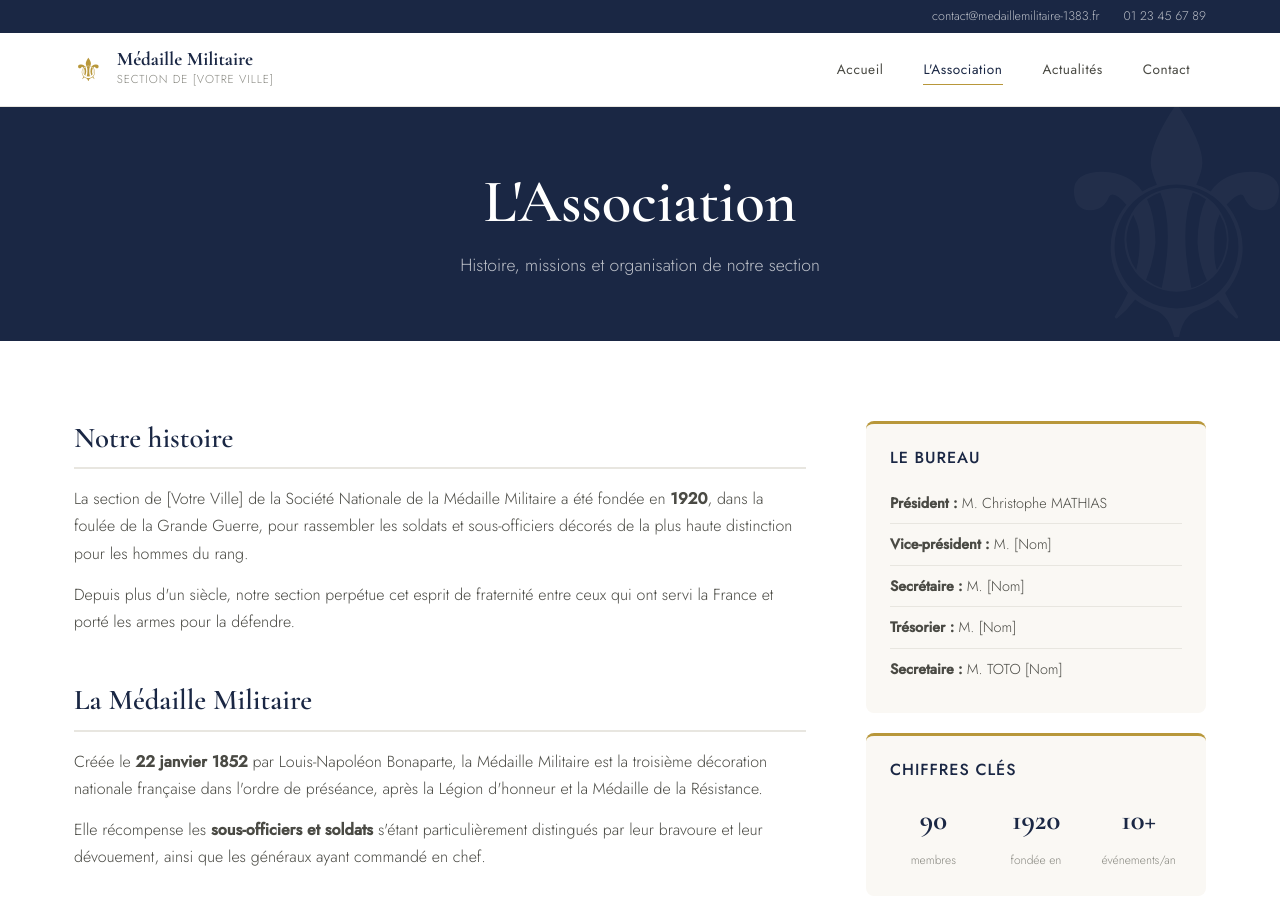
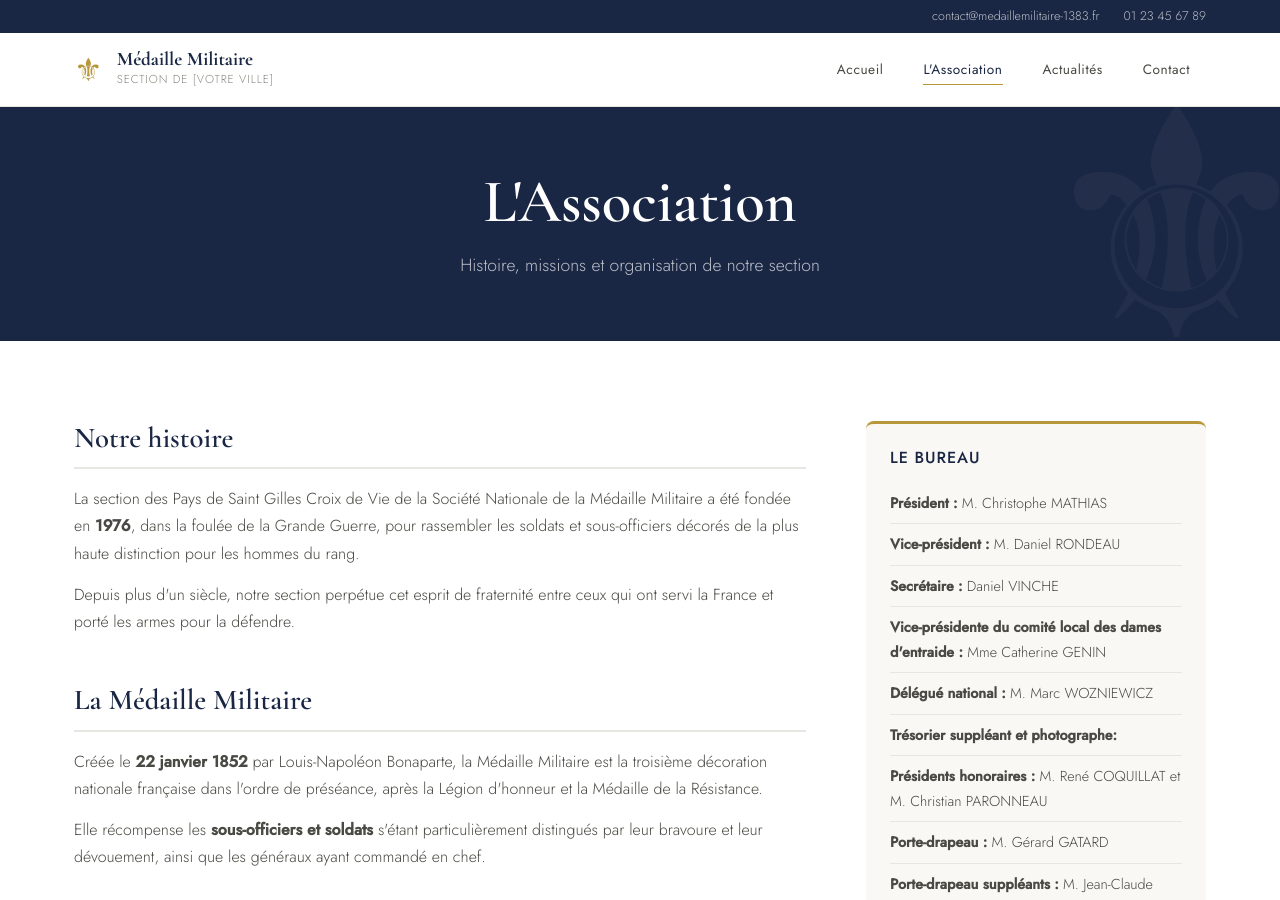
Before and after one commit to M3ph1s85/medaille-militaire, a Jekyll site: the page built from association.md, in a window 1280 px wide and 900 px high. Built offline with Jekyll 4.4.1, drawn with Linux system fonts in a browser that asks for light colours; some of the changed text lies outside the part shown.

Commit message:
Update association.md

```diff
--- a/association.md
+++ b/association.md
@@ -18,7 +18,7 @@ permalink: /association/
 
       <div class="content-block">
         <h2>Notre histoire</h2>
-        <p>La section de [Votre Ville] de la Société Nationale de la Médaille Militaire a été fondée en <strong>1920</strong>, dans la foulée de la Grande Guerre, pour rassembler les soldats et sous-officiers décorés de la plus haute distinction pour les hommes du rang.</p>
+        <p>La section des Pays de Saint Gilles Croix de Vie de la Société Nationale de la Médaille Militaire a été fondée en <strong>1976</strong>, dans la foulée de la Grande Guerre, pour rassembler les soldats et sous-officiers décorés de la plus haute distinction pour les hommes du rang.</p>
         <p>Depuis plus d'un siècle, notre section perpétue cet esprit de fraternité entre ceux qui ont servi la France et porté les armes pour la défendre.</p>
       </div>
 
@@ -51,10 +51,16 @@ permalink: /association/
         <h4>Le Bureau</h4>
         <ul class="bureau-list">
           <li><strong>Président :</strong> {{ site.association.president }}</li>
-          <li><strong>Vice-président :</strong> M. [Nom]</li>
-          <li><strong>Secrétaire :</strong> M. [Nom]</li>
-          <li><strong>Trésorier :</strong> M. [Nom]</li>
-          <li><strong>Secretaire :</strong> M. TOTO [Nom]</li>
+          <li><strong>Vice-président :</strong> M. Daniel RONDEAU </li>
+          <li><strong>Secrétaire :</strong> Daniel VINCHE</li>
+          <li><strong>Vice-présidente du comité local des dames d'entraide :</strong> Mme Catherine GENIN</li>
+          <li><strong>Délégué national :</strong> M. Marc WOZNIEWICZ</li>
+          <li><strong>Trésorier suppléant et photographe:</strong></li>
+          <li><strong>Présidents honoraires :</strong> M. René COQUILLAT et M. Christian PARONNEAU</li>
+          <li><strong>Porte-drapeau :</strong> M. Gérard GATARD</li>
+          <li><strong>Porte-drapeau suppléants :</strong> M. Jean-Claude LEBRETON et M. Yves RAFERT</li>
+          <li><strong>Vérificateurs aux comptes :</strong> M. Etienne BISSONNET et M. Guy COSNEAU</li>
+          <li><strong>Membre élu :</strong> M. Bruno COLOMBEAU</li>
         </ul>
       </div>
       <div class="sidebar-card">
```
